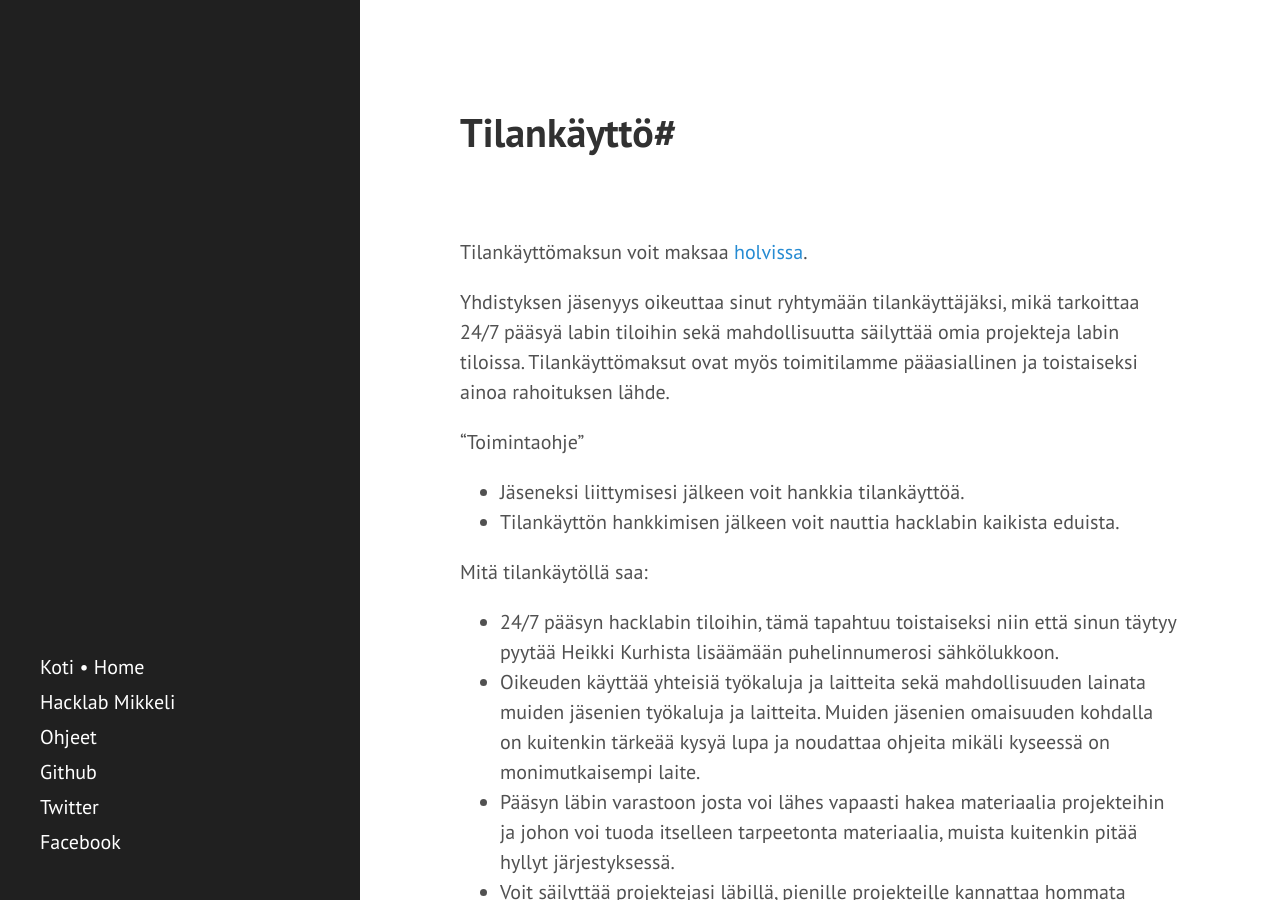
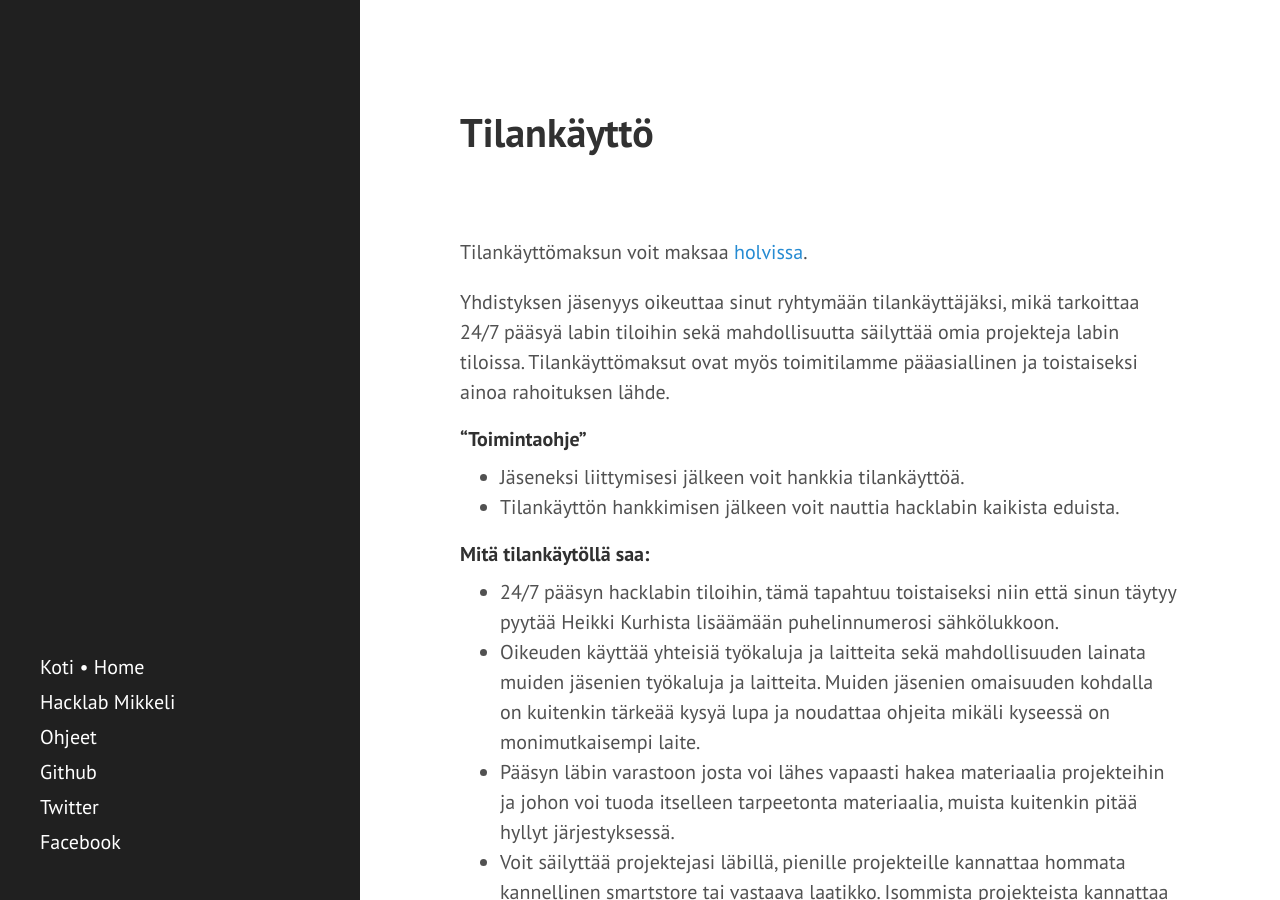
Before and after one commit to hacklabmikkeli/hacklabmikkeli.github.io, a Jekyll site: the page built from instructions/Tilankäyttö.md, in a window 1280 px wide and 900 px high. Built offline with Jekyll 4.4.1, drawn with Linux system fonts in a browser that asks for light colours; part of the change alters nothing that is shown.

```diff
--- a/instructions/Tilankäyttö.md
+++ b/instructions/Tilankäyttö.md
@@ -3,26 +3,31 @@ layout: default
 category: instructions
 title: Tilankäyttö
 ---
-#Tilankäyttö#
+#Tilankäyttö
+
 Tilankäyttömaksun voit maksaa <a href="https://holvi.com/shop/hacklabmikkeli/">holvissa</a>.
 
 Yhdistyksen jäsenyys oikeuttaa sinut ryhtymään tilankäyttäjäksi, mikä tarkoittaa 24/7 pääsyä labin tiloihin sekä mahdollisuutta säilyttää omia projekteja labin tiloissa. Tilankäyttömaksut ovat myös toimitilamme pääasiallinen ja toistaiseksi ainoa rahoituksen lähde.
 
-"Toimintaohje"
+#### "Toimintaohje"
+
 * Jäseneksi liittymisesi jälkeen voit hankkia tilankäyttöä.
 * Tilankäyttön hankkimisen jälkeen voit nauttia hacklabin kaikista eduista.
 
-Mitä tilankäytöllä saa:
+#### Mitä tilankäytöllä saa:
+
 * 24/7 pääsyn hacklabin tiloihin, tämä tapahtuu toistaiseksi niin että sinun täytyy pyytää Heikki Kurhista lisäämään puhelinnumerosi sähkölukkoon.
 * Oikeuden käyttää yhteisiä työkaluja ja laitteita sekä mahdollisuuden lainata muiden jäsenien työkaluja ja laitteita. Muiden jäsenien omaisuuden kohdalla on kuitenkin tärkeää kysyä lupa ja noudattaa ohjeita mikäli kyseessä on monimutkaisempi laite.
 * Pääsyn läbin varastoon josta voi lähes vapaasti hakea materiaalia projekteihin ja johon voi tuoda itselleen tarpeetonta materiaalia, muista kuitenkin pitää hyllyt järjestyksessä.
 * Voit säilyttää projektejasi läbillä, pienille projekteille kannattaa hommata kannellinen smartstore tai vastaava laatikko. Isommista projekteista kannattaa jutella muiden jäsenten kanssa (tälläisiä ovat mm. sähkömoottoripyörä).
 
 
-Tilankäytön tuomia vastuita:
+#### Tilankäytön tuomia vastuita:
+
 * Pidä huolta läbistä, siivoa jälkesi ja auta pitämään yllä yleistä siisteyttä.
 
-Muuta:
+#### Muuta:
+
 * Hacklabillä odotetaan hieman omatoimisuutta ja yhteistyökykyä, kehitysideat ovat tervetulleita eikä ole olemassa tyhmiä kysymyksiä. Muista kuitenkin jutella asioista ennen kuin lähdet tekemään jotain mikä voi vaikuttaa muihin jäseniin.
 * Hackläbillä olevat laitteet tuppaavat välillä menemään rikki, jos osaat ja haluat korjata niin se on vain positiivinen asia. Ethän silti tee mitään vaarallisia virityksiä ja teippipatentteja jos korjaus voidaan tehdä kunnolla.
 * Voit ottaa osaa hacklabin nimissä erilaisiin tapahtumiin. Näistä puhumme yleensä keskiviikkoisin ja torstaisin.
```
